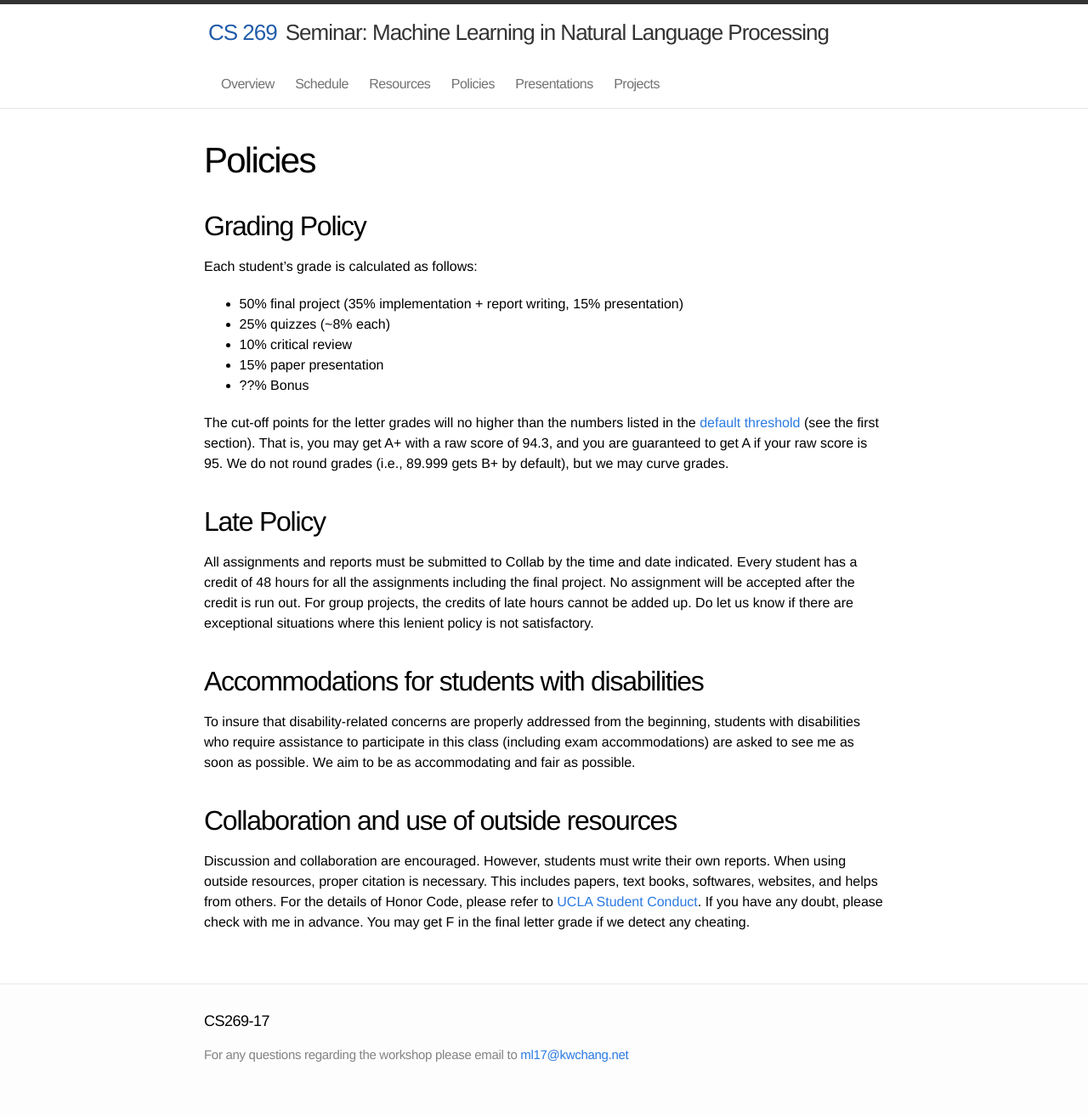
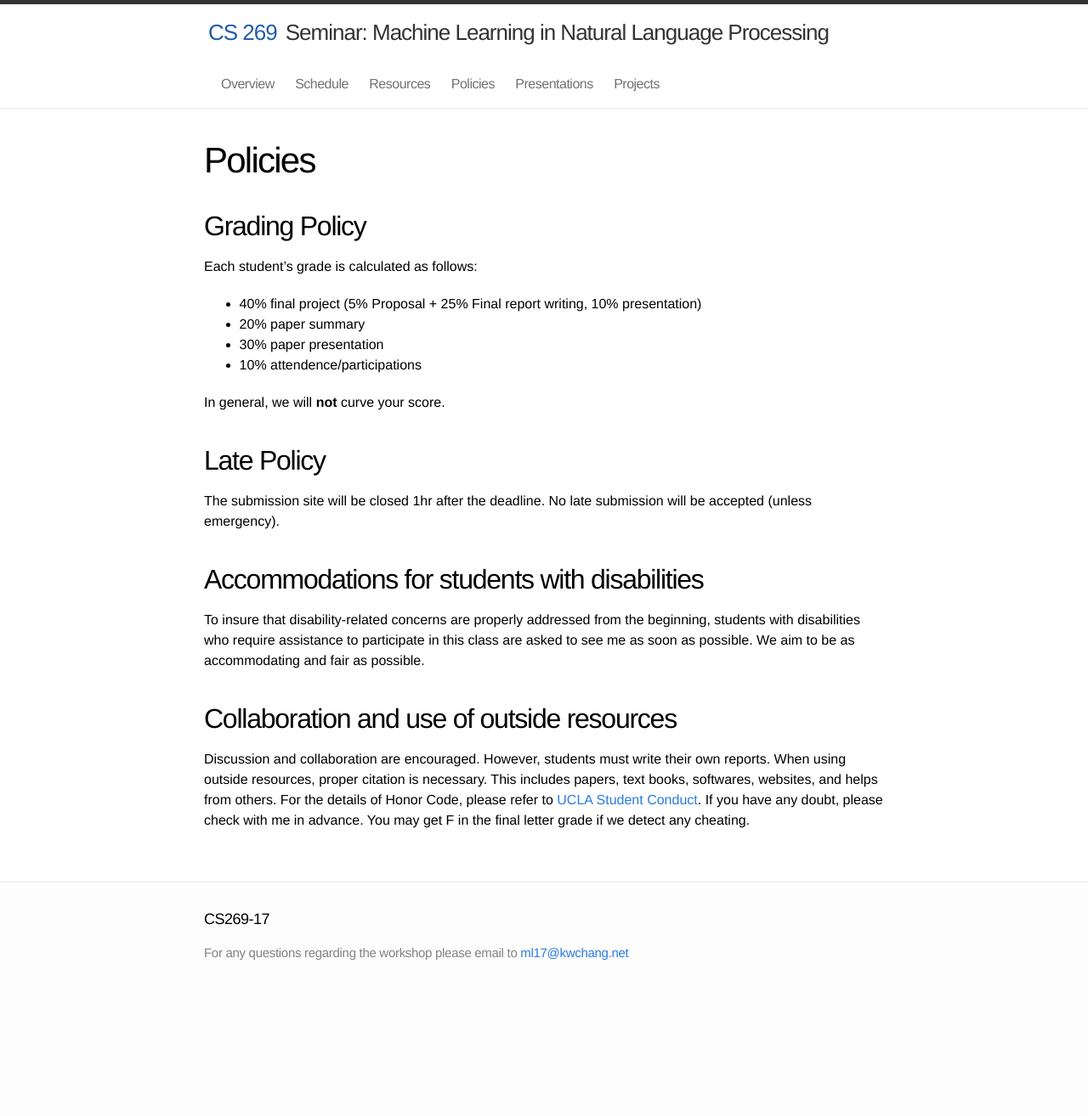
Before and after one commit to uclanlp/CS269-17, a Jekyll site: the page built from 4_policies.html.md, in a window 1280 px wide. Shown: the whole page at 85% size. Built offline with Jekyll 4.4.1, drawn with Linux system fonts in a browser that asks for light colours; after the commit the page ends 1194 px from its top, so only the background shows below that.

Commit message:
Update 4_policies.html.md

```diff
--- a/4_policies.html.md
+++ b/4_policies.html.md
@@ -8,29 +8,20 @@ name: 4
 ## Grading Policy
 
 Each student's grade is calculated as follows:
-- 50% final project (35% implementation + report writing, 15% presentation)
-- 25% quizzes (~8% each)
-- 10% critical review
-- 15% paper presentation
-- ??% Bonus
+- 40% final project (5% Proposal + 25% Final report writing, 10% presentation)
+- 20% paper summary
+- 30% paper presentation
+- 10% attendence/participations
 
-The cut-off points for the letter grades will no higher than the numbers listed in
-the [default threshold](http://its.virginia.edu/sis/grading/gradethresholds.html) (see the first section).
-That is, you may get A+ with a raw score of 94.3, and you are guaranteed to get A if your raw score is 95.
-We do not round grades (i.e., 89.999 gets B+ by default), but we may curve grades.
-
+In general, we will **not** curve your score.
 
 ## Late Policy
-All assignments and reports must be submitted to Collab by the time and date indicated.
-Every student has a credit of 48 hours for all the assignments including the final project.
-No assignment will be accepted after the credit is run out.
-For group projects, the credits of late hours cannot be added up.
-Do let us know if there are exceptional situations where this lenient policy is not satisfactory.
+The submission site will be closed 1hr after the deadline. No late submission will be accepted (unless emergency).
 
 ## Accommodations for students with disabilities
 To insure that disability-related concerns are properly addressed from the beginning,
 students with disabilities who require assistance to participate in this class
-(including exam accommodations) are asked to see me as soon as possible.
+are asked to see me as soon as possible.
 We aim to be as accommodating and fair as possible.
 
 ## Collaboration and use of outside resources
```
